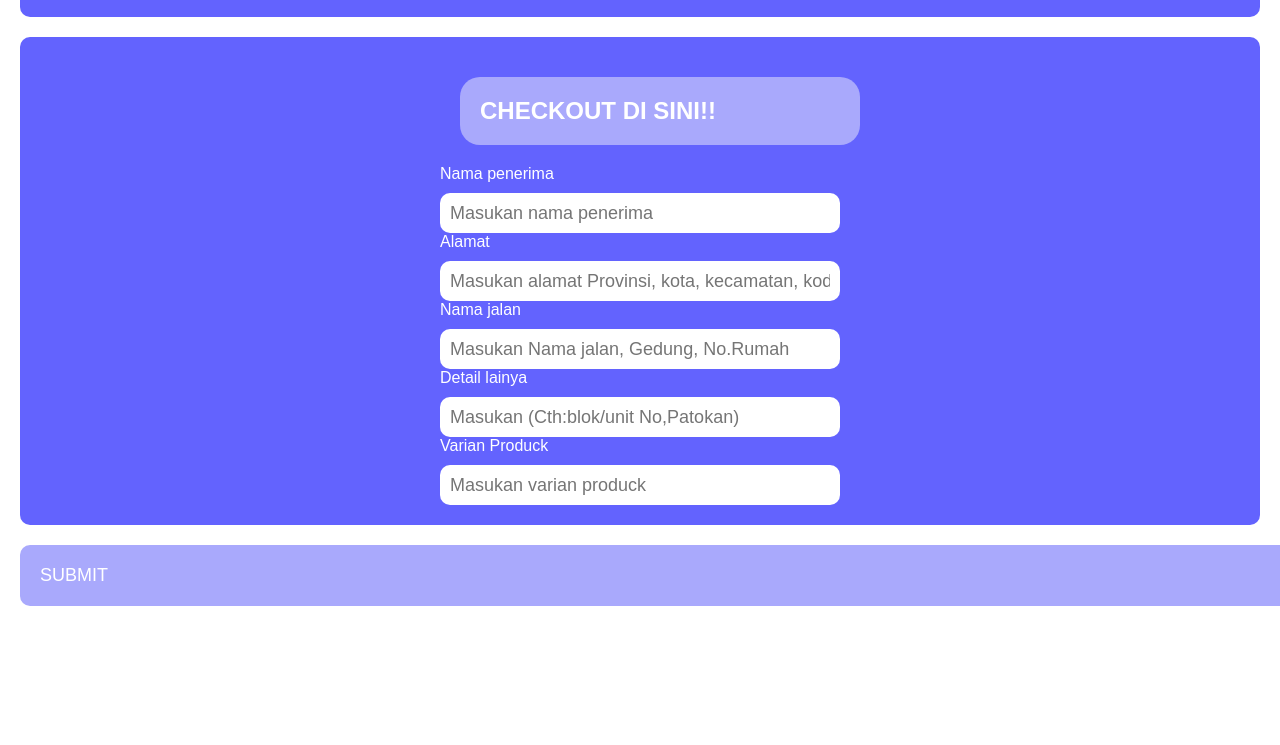
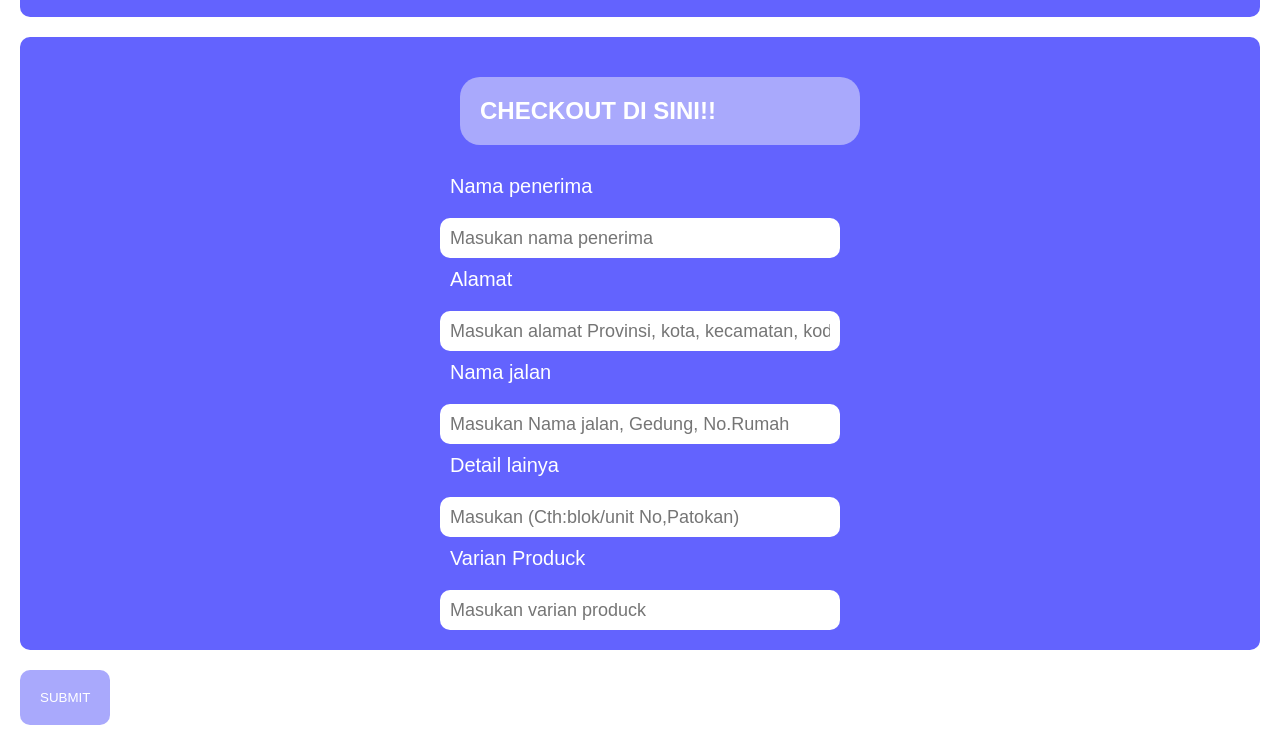
Before and after one commit to FAadhilAhmad/landingpagekacamata, a plain HTML site: page index.html in a window 1280 px wide. Shown: the part 1644-2389 px from the top of the page. Before the commit the page ends 2270 px from the top, so only its background shows below. Drawn offline with Linux system fonts and the light colour scheme.

Commit message:
Update fitur from pengisian

```diff
--- a/style.css
+++ b/style.css
@@ -147,20 +147,30 @@ body{
     border-radius: 10px;
     border: none;
     font-size: 18px;
+    transition: transform 0.2s ease-in-out;
+
+}
+.input-box input:hover{
+    transform: scale(1.1);
+}
+.input-box label{
+    font-size: 20px;
+    gap: 10px;
+    color: white;
+    padding: 10px;
 }
 button{
-    display: flex;
-    flex-direction: column;
-    width: 100%;
-    height: 100%;
-    padding: 20px;
-    margin: 20px;
+   display: flex;
+   justify-content: center;
+   align-items: center;
+   margin: 20px;
+   padding: 20px;
+    background-color: rgb(169, 169, 252);
+    color: white;
     border-radius: 10px;
     border: none;
-    font-size: 18px;
-    background-color: rgb(169, 169, 252);
-    color: white;
     cursor: pointer;
+    width: fit-content;
 }
 @media screen and (max-width: 768px){
     .hamburger{
```
